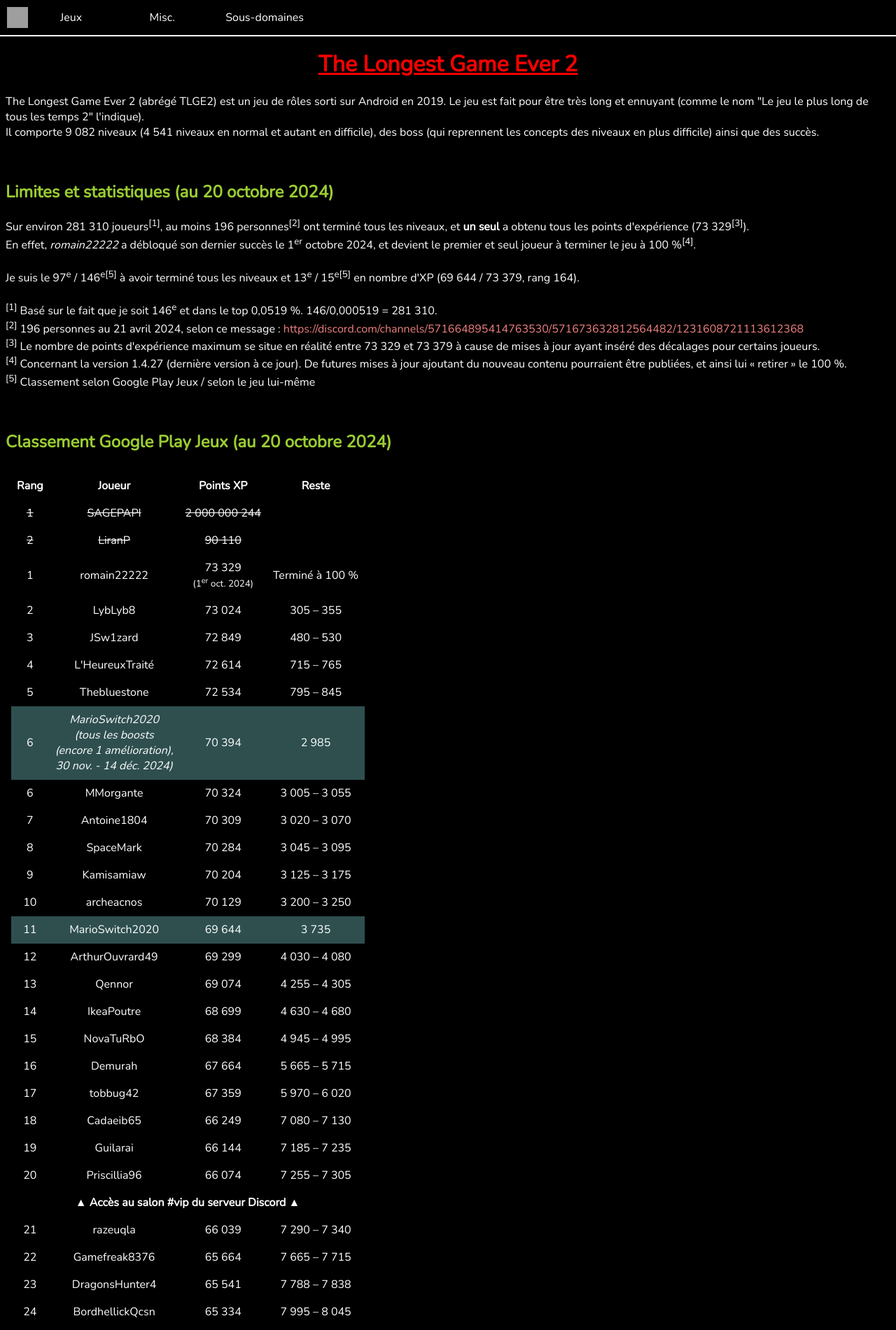
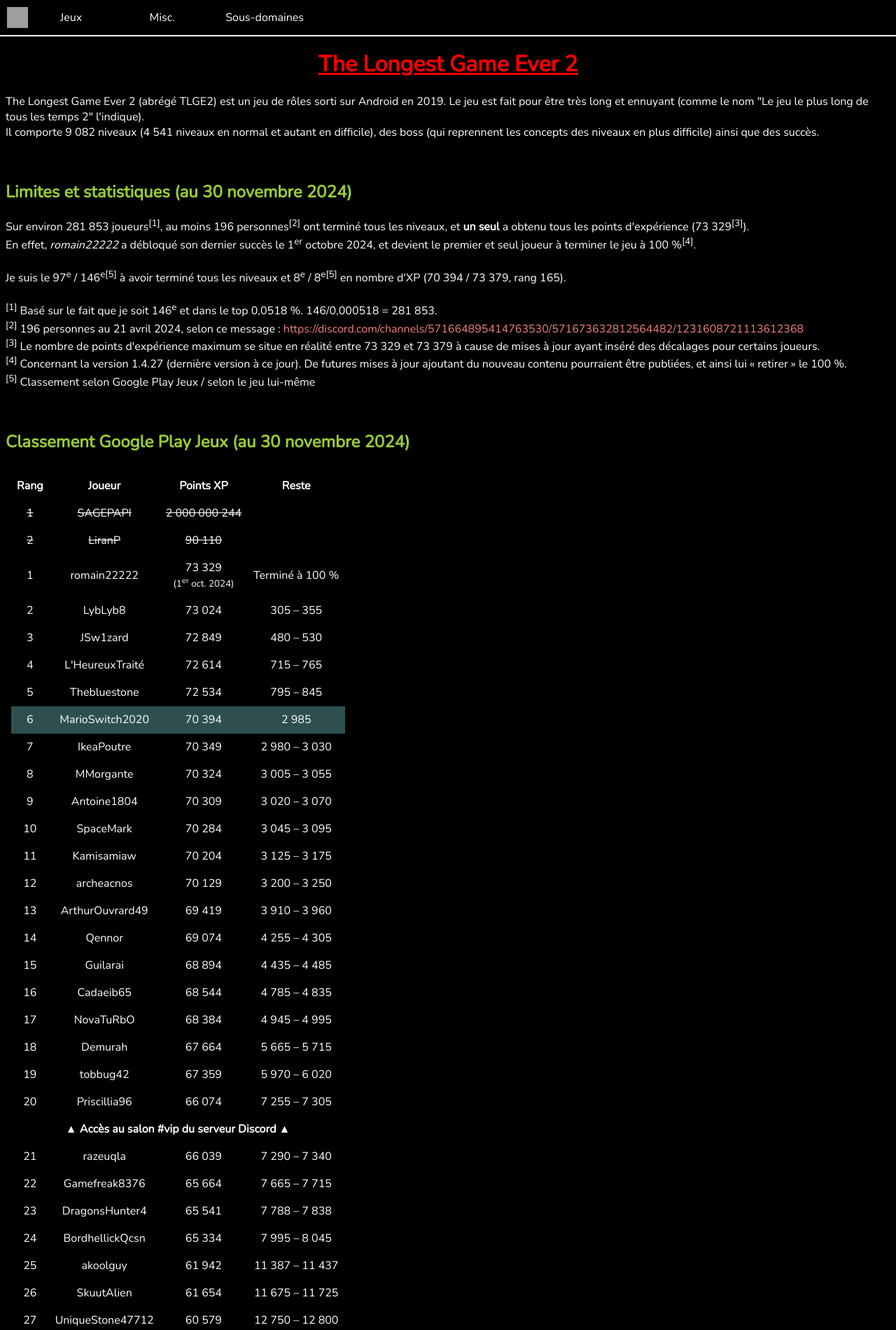
Before and after one commit to MarioSwitch/marioswitch.github.io, a PHP site: page /pages/games/tlge2.php in a window 1280 px wide. Shown: the top 1900 px of the page at 70% size. Run offline with PHP 8.4, Linux system fonts and the light colour scheme; grey boxes are pictures that could not be loaded.

Commit message:
[105] Updated TLGE2 + games + Twitch

```diff
--- a/pages/games/tlge2.php
+++ b/pages/games/tlge2.php
@@ -17,21 +17,21 @@
             Il comporte 9 082 niveaux (4 541 niveaux en normal et autant en difficile), des boss (qui reprennent les concepts des niveaux en plus difficile) ainsi que des succès.
         </p>
         <br>
-        <h2>Limites et statistiques (au 20 octobre 2024)</h2>
+        <h2>Limites et statistiques (au 30 novembre 2024)</h2>
         <p>
-            Sur environ 281 310 joueurs<sup>[1]</sup>, au moins 196 personnes<sup>[2]</sup> ont terminé tous les niveaux, et <b>un seul</b> a obtenu tous les points d'expérience (73 329<sup>[3]</sup>).<br>
+            Sur environ 281 853 joueurs<sup>[1]</sup>, au moins 196 personnes<sup>[2]</sup> ont terminé tous les niveaux, et <b>un seul</b> a obtenu tous les points d'expérience (73 329<sup>[3]</sup>).<br>
             En effet, <i>romain22222</i> a débloqué son dernier succès le 1<sup>er</sup> octobre 2024, et devient le premier et seul joueur à terminer le jeu à 100 %<sup>[4]</sup>.<br>
             <br>
-            Je suis le 97<sup>e</sup> / 146<sup>e</sup><sup>[5]</sup> à avoir terminé tous les niveaux et 13<sup>e</sup> / 15<sup>e</sup><sup>[5]</sup> en nombre d'XP (69 644 / 73 379, rang 164).<br>
+            Je suis le 97<sup>e</sup> / 146<sup>e</sup><sup>[5]</sup> à avoir terminé tous les niveaux et 8<sup>e</sup> / 8<sup>e[5]</sup> en nombre d'XP (70 394 / 73 379, rang 165).<br>
             <br>
-            <sup>[1]</sup> Basé sur le fait que je soit 146<sup>e</sup> et dans le top 0,0519 %. 146/0,000519 = 281 310.<br>
+            <sup>[1]</sup> Basé sur le fait que je soit 146<sup>e</sup> et dans le top 0,0518 %. 146/0,000518 = 281 853.<br>
             <sup>[2]</sup> 196 personnes au 21 avril 2024, selon ce message : <a href="https://discord.com/channels/571664895414763530/571673632812564482/1231608721113612368">https://discord.com/channels/571664895414763530/571673632812564482/1231608721113612368</a><br>
             <sup>[3]</sup> Le nombre de points d'expérience maximum se situe en réalité entre 73 329 et 73 379 à cause de mises à jour ayant inséré des décalages pour certains joueurs.<br>
             <sup>[4]</sup> Concernant la version 1.4.27 (dernière version à ce jour). De futures mises à jour ajoutant du nouveau contenu pourraient être publiées, et ainsi lui « retirer » le 100 %.<br>
             <sup>[5]</sup> Classement selon Google Play Jeux / selon le jeu lui-même<br>
         </p>
         <br>
-        <h2>Classement Google Play Jeux (au 20 octobre 2024)</h2>
+        <h2>Classement Google Play Jeux (au 30 novembre 2024)</h2>
         <table class="table-hidden">
             <tr>
                 <th>Rang</th>
@@ -82,10 +82,16 @@
                 <td>795 – 845</td>
             </tr>
             <tr class="highlight">
-                <td>6</td>
-                <td><i>MarioSwitch2020<br>(tous les boosts<br>(encore 1 amélioration),<br>30 nov. - 14 déc. 2024)</i></td>
+                <td><?php echo rank(); ?></td>
+                <td>MarioSwitch2020</td>
                 <td>70 394</td>
                 <td>2 985</td>
+            </tr>
+            <tr>
+                <td><?php echo rank(); ?></td>
+                <td>IkeaPoutre</td>
+                <td>70 349</td>
+                <td>2 980 – 3 030</td>
             </tr>
             <tr>
                 <td><?php echo rank(); ?></td>
@@ -117,17 +123,11 @@
                 <td>70 129</td>
                 <td>3 200 – 3 250</td>
             </tr>
-            <tr class="highlight">
-                <td><?php echo rank(); ?></td>
-                <td>MarioSwitch2020</td>
-                <td>69 644</td>
-                <td>3 735</td>
-            </tr>
             <tr>
                 <td><?php echo rank(); ?></td>
                 <td>ArthurOuvrard49</td>
-                <td>69 299</td>
-                <td>4 030 – 4 080</td>
+                <td>69 419</td>
+                <td>3 910 – 3 960</td>
             </tr>
             <tr>
                 <td><?php echo rank(); ?></td>
@@ -137,9 +137,15 @@
             </tr>
             <tr>
                 <td><?php echo rank(); ?></td>
-                <td>IkeaPoutre</td>
-                <td>68 699</td>
-                <td>4 630 – 4 680</td>
+                <td>Guilarai</td>
+                <td>68 894</td>
+                <td>4 435 – 4 485</td>
+            </tr>
+            <tr>
+                <td><?php echo rank(); ?></td>
+                <td>Cadaeib65</td>
+                <td>68 544</td>
+                <td>4 785 – 4 835</td>
             </tr>
             <tr>
                 <td><?php echo rank(); ?></td>
@@ -158,18 +164,6 @@
                 <td>tobbug42</td>
                 <td>67 359</td>
                 <td>5 970 – 6 020</td>
-            </tr>
-            <tr>
-                <td><?php echo rank(); ?></td>
-                <td>Cadaeib65</td>
-                <td>66 249</td>
-                <td>7 080 – 7 130</td>
-            </tr>
-            <tr>
-                <td><?php echo rank(); ?></td>
-                <td>Guilarai</td>
-                <td>66 144</td>
-                <td>7 185 – 7 235</td>
             </tr>
             <tr>
                 <td><?php echo rank(); ?></td>
```
Also changed, not shown: pages/misc/games.php (+35 -30 lines), pages/misc/twitch.php (+10 -10 lines).
